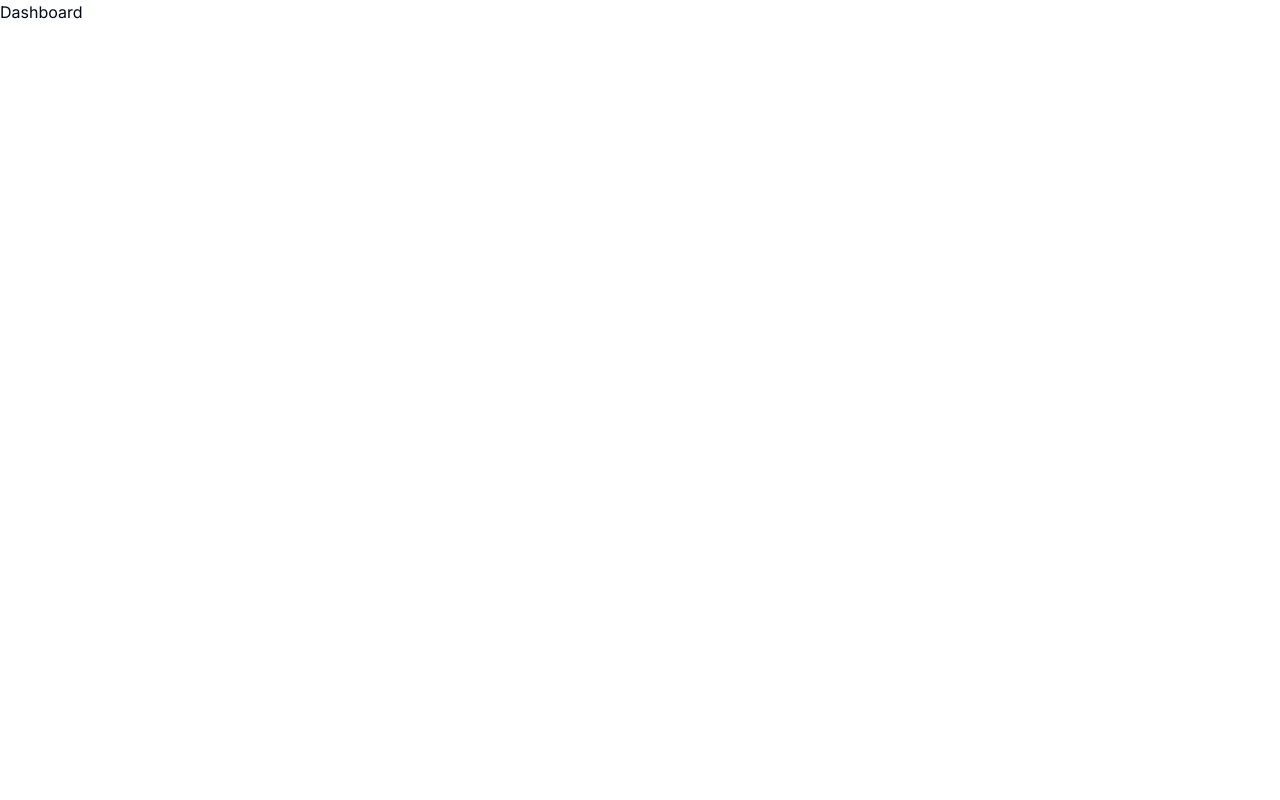
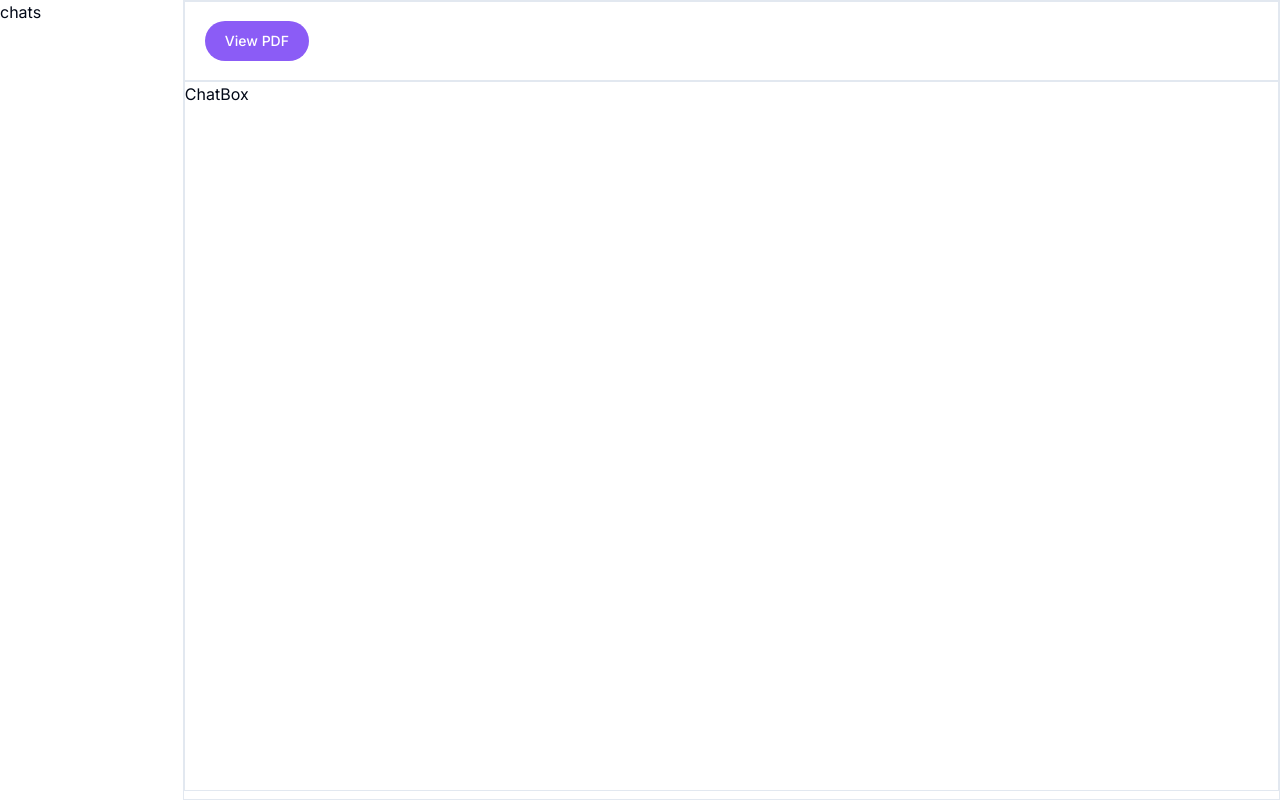
Before and after one commit to plode-v/docvizor, a Next.js app: page /dashboard in a window 1280 px wide. Built offline with nearby package versions, Linux system fonts and the light colour scheme.

Commit message:
setup dashboard page

```diff
--- a/package.json
+++ b/package.json
@@ -11,6 +11,7 @@
   "dependencies": {
     "@clerk/nextjs": "^4.23.5",
     "@neondatabase/serverless": "^0.6.0",
+    "@radix-ui/react-slot": "^1.0.2",
     "@types/node": "20.6.2",
     "@types/react": "18.2.22",
     "@types/react-dom": "18.2.7",
@@ -24,9 +25,11 @@
     "eslint-config-next": "13.4.19",
     "lucide-react": "^0.279.0",
     "next": "13.4.19",
+    "pg": "^8.11.3",
     "postcss": "8.4.30",
     "react": "18.2.0",
     "react-dom": "18.2.0",
+    "react-dropzone": "^14.2.3",
     "tailwind-merge": "^1.14.0",
     "tailwindcss": "3.3.3",
     "tailwindcss-animate": "^1.0.7",
--- a/src/app/dashboard/page.tsx
+++ b/src/app/dashboard/page.tsx
@@ -1,8 +1,17 @@
+import ChatBox from '@/components/ChatBox'
+import ChatsSidebar from '@/components/ChatsSidebar'
+import InnerNavbar from '@/components/InnerNavbar'
 import React from 'react'
 
 const Dashboard = () => {
   return (
-    <div>Dashboard</div>
+    <div className='grid grid-cols-7 w-screen max-w-screen h-screen overflow-hidden'>
+        <ChatsSidebar />
+        <div className='border col-span-6'>
+            <InnerNavbar />
+            <ChatBox />
+        </div>
+    </div>
   )
 }
 
--- /dev/null
+++ b/src/components/ChatBox.tsx
@@ -0,0 +1,9 @@
+import React from 'react'
+
+const ChatBox = () => {
+  return (
+    <div className='border h-[calc(100vh-90px)]'>ChatBox</div>
+  )
+}
+
+export default ChatBox
--- /dev/null
+++ b/src/components/ChatsSidebar.tsx
@@ -0,0 +1,11 @@
+import React from 'react'
+
+const ChatsSidebar = () => {
+  return (
+    <div className='border]'>
+        chats
+    </div>
+  )
+}
+
+export default ChatsSidebar
--- /dev/null
+++ b/src/components/FileUpload.tsx
@@ -0,0 +1,9 @@
+import React from 'react'
+
+const FileUpload = () => {
+  return (
+    <div>FileUpload</div>
+  )
+}
+
+export default FileUpload
--- /dev/null
+++ b/src/components/InnerNavbar.tsx
@@ -0,0 +1,16 @@
+import { UserButton } from '@clerk/nextjs'
+import Link from 'next/link'
+import React from 'react'
+import { Button } from './ui/button'
+
+const InnerNavbar = () => {
+  return (
+    <div className='border h-[80px] flex justify-start items-center gap-3 pl-5'>
+        {/* TODO: Add pdf viewer */}
+        <Button className='bg-violet-500 text-white rounded-full p-5 hover:bg-violet-500/90'>View PDF</Button>
+        <UserButton afterSignOutUrl='/' />
+    </div>
+  )
+}
+
+export default InnerNavbar
--- /dev/null
+++ b/src/components/ui/button.tsx
@@ -0,0 +1,56 @@
+import * as React from "react"
+import { Slot } from "@radix-ui/react-slot"
+import { cva, type VariantProps } from "class-variance-authority"
+
+import { cn } from "@/lib/utils"
+
+const buttonVariants = cva(
+  "inline-flex items-center justify-center rounded-md text-sm font-medium ring-offset-background transition-colors focus-visible:outline-none focus-visible:ring-2 focus-visible:ring-ring focus-visible:ring-offset-2 disabled:pointer-events-none disabled:opacity-50",
+  {
+    variants: {
+      variant: {
+        default: "bg-primary text-primary-foreground hover:bg-primary/90",
+        destructive:
+          "bg-destructive text-destructive-foreground hover:bg-destructive/90",
+        outline:
+          "border border-input bg-background hover:bg-accent hover:text-accent-foreground",
+        secondary:
+          "bg-secondary text-secondary-foreground hover:bg-secondary/80",
+        ghost: "hover:bg-accent hover:text-accent-foreground",
+        link: "text-primary underline-offset-4 hover:underline",
+      },
+      size: {
+        default: "h-10 px-4 py-2",
+        sm: "h-9 rounded-md px-3",
+        lg: "h-11 rounded-md px-8",
+        icon: "h-10 w-10",
+      },
+    },
+    defaultVariants: {
+      variant: "default",
+      size: "default",
+    },
+  }
+)
+
+export interface ButtonProps
+  extends React.ButtonHTMLAttributes<HTMLButtonElement>,
+    VariantProps<typeof buttonVariants> {
+  asChild?: boolean
+}
+
+const Button = React.forwardRef<HTMLButtonElement, ButtonProps>(
+  ({ className, variant, size, asChild = false, ...props }, ref) => {
+    const Comp = asChild ? Slot : "button"
+    return (
+      <Comp
+        className={cn(buttonVariants({ variant, size, className }))}
+        ref={ref}
+        {...props}
+      />
+    )
+  }
+)
+Button.displayName = "Button"
+
+export { Button, buttonVariants }
--- a/tsconfig.json
+++ b/tsconfig.json
@@ -1,6 +1,6 @@
 {
   "compilerOptions": {
-    "target": "es5",
+    "target": "es6",
     "lib": ["dom", "dom.iterable", "esnext"],
     "allowJs": true,
     "skipLibCheck": true,
```
Also changed, not shown: 1 other file (tests, documents, lock files or other folders).
